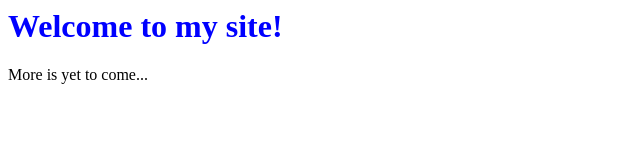
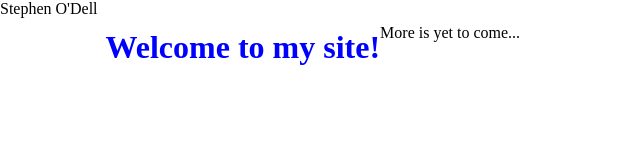
Before and after one commit to odellstephen0/odellstephen0.github.io, a plain HTML site: page index.html in a window 1280 px wide. Shown: the whole page, without its empty margins (0-640 px from the left). Drawn offline with Linux system fonts and the light colour scheme.

Commit message:
Update style.css

```diff
--- a/style.css
+++ b/style.css
@@ -1,6 +1,5 @@
 * {
-  box-sizing: border-box;
-  display: flexbox;
+  display: flex;
 }
 
 h1 {
```
